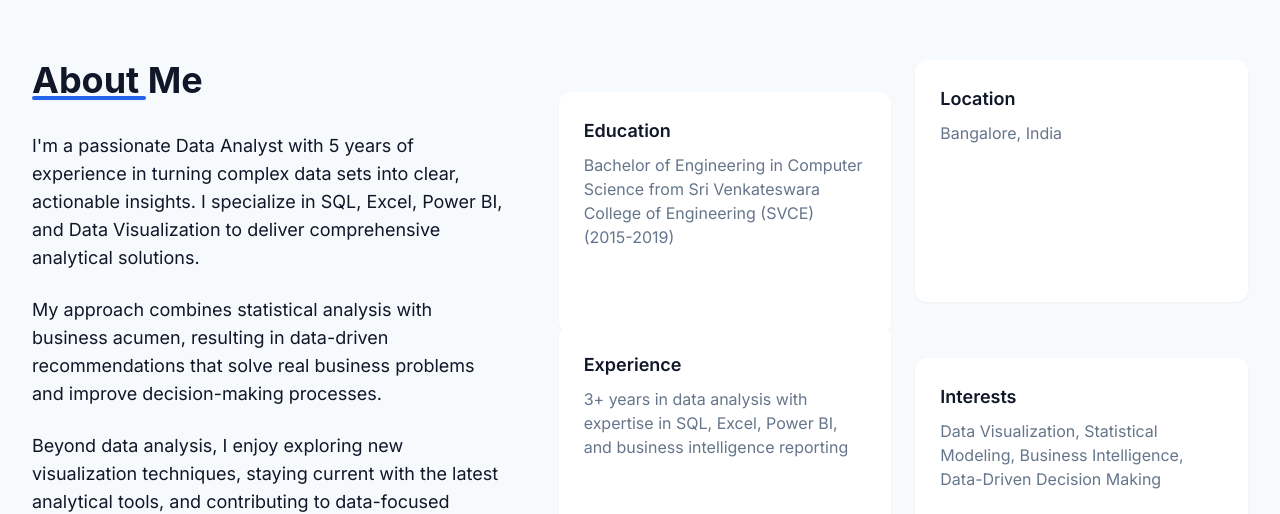
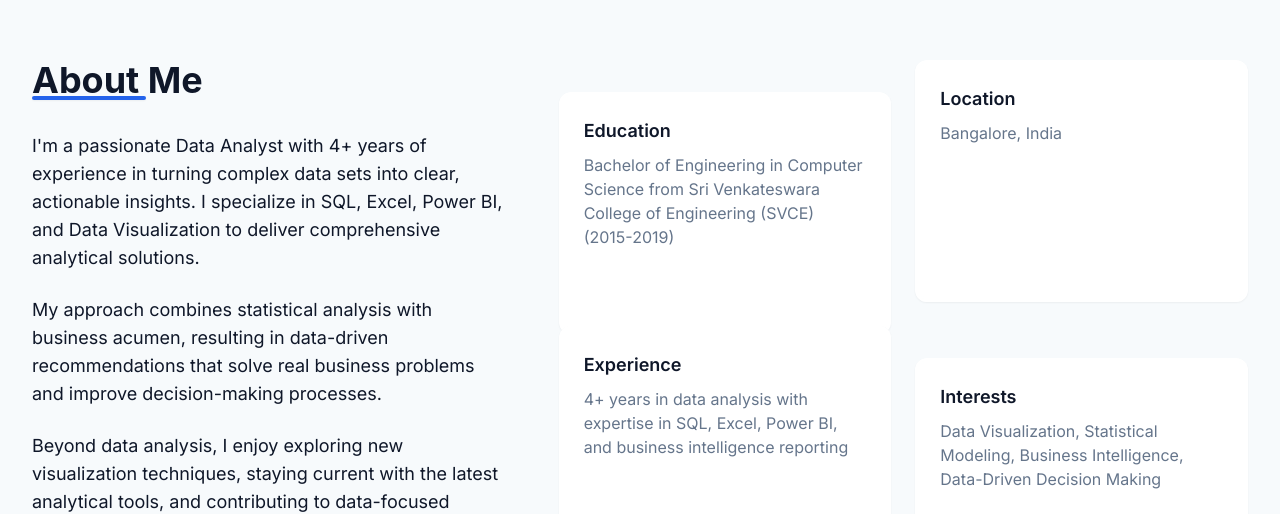
Before and after one commit to AmithGowda04/amithgowdaportfolio, a React (Vite) app: page / in a window 1280 px wide. Shown: the part 900-1414 px from the top of the page. Built offline with nearby package versions, Linux system fonts and the light colour scheme.

Commit message:
Update About.tsx

```diff
--- a/src/components/About.tsx
+++ b/src/components/About.tsx
@@ -21,7 +21,7 @@ const About = () => {
 
             <div className="space-y-6 animate-fade-up" style={{ animationDelay: "0.2s" }}>
               <p className="text-lg">
-                I'm a passionate Data Analyst with 5 years of experience in turning complex data sets into clear, actionable insights. I specialize in SQL, Excel, Power BI, and Data Visualization to deliver comprehensive analytical solutions.
+                I'm a passionate Data Analyst with 4+ years of experience in turning complex data sets into clear, actionable insights. I specialize in SQL, Excel, Power BI, and Data Visualization to deliver comprehensive analytical solutions.
               </p>
 
               <p className="text-lg">
@@ -48,7 +48,7 @@ const About = () => {
 
             <AboutCard
               title="Experience"
-              content="3+ years in data analysis with expertise in SQL, Excel, Power BI, and business intelligence reporting"
+              content="4+ years in data analysis with expertise in SQL, Excel, Power BI, and business intelligence reporting"
             />
 
             <AboutCard
```
